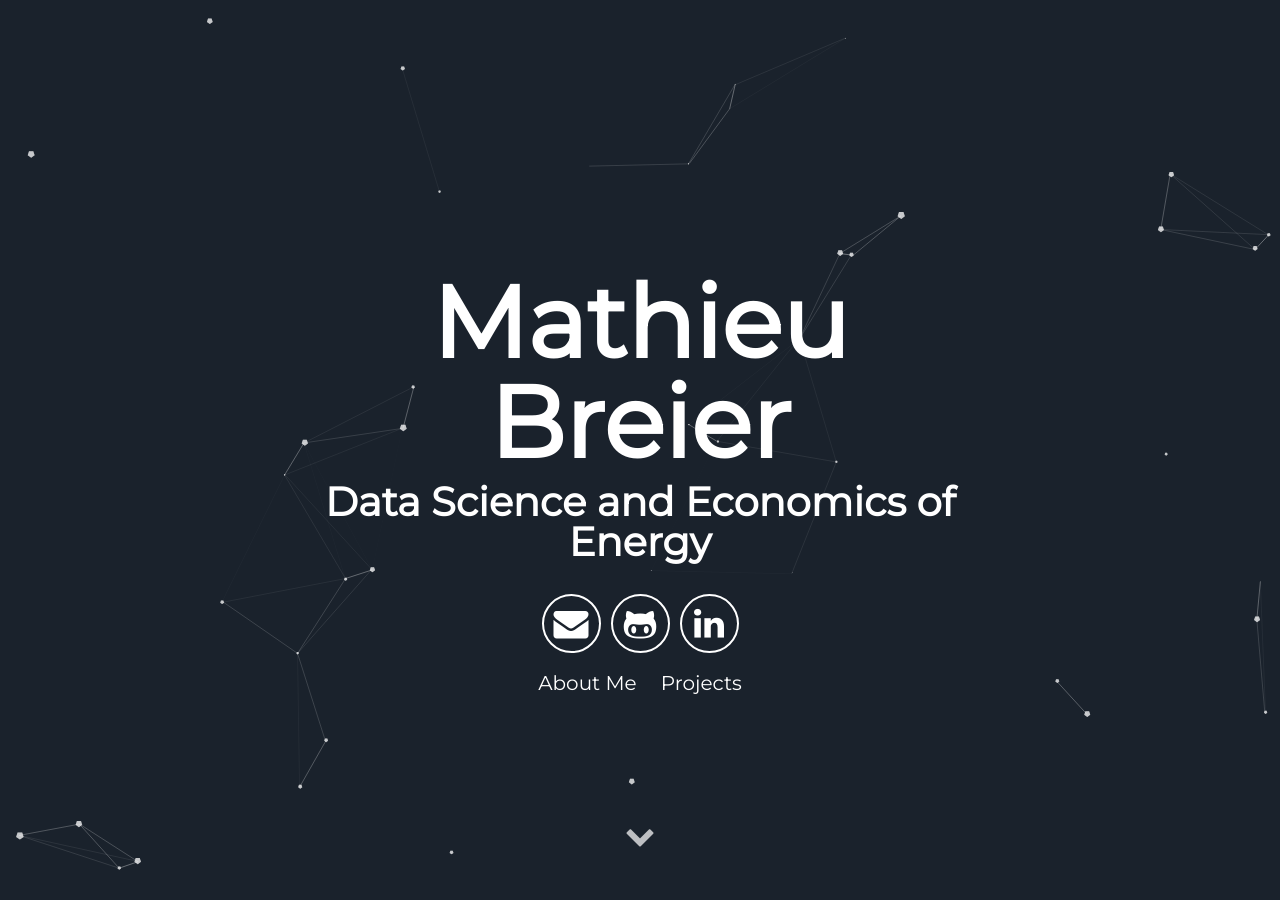
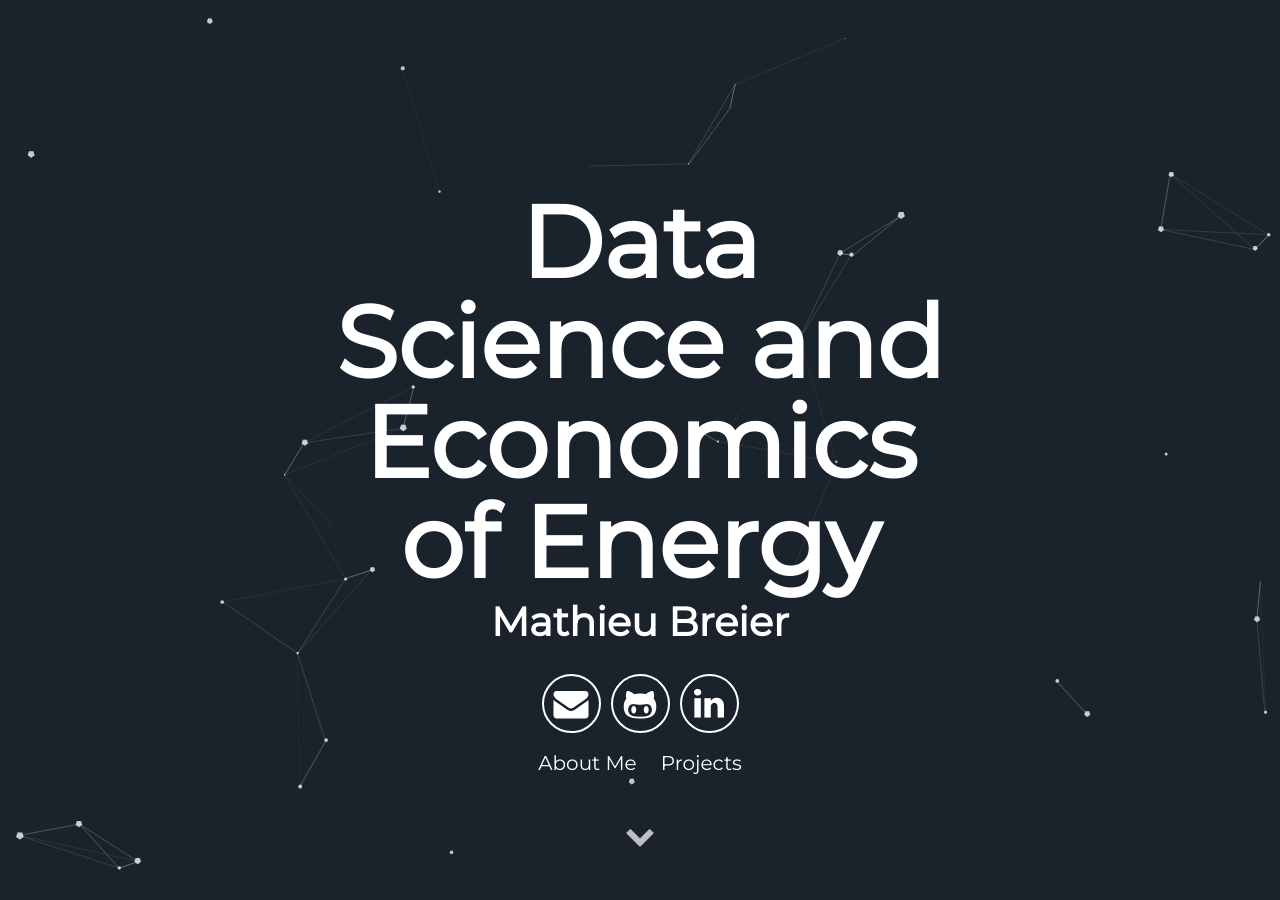
Before and after one commit to mtbrr26/MathieuBreier.github.io, a Jekyll site: the page built from index.html, in a window 1280 px wide and 900 px high. Built offline with Jekyll 4.4.1, drawn with Linux system fonts in a browser that asks for light colours; some of the changed text lies outside the part shown.

```diff
--- a/_config.yml
+++ b/_config.yml
@@ -5,9 +5,9 @@ description: A blog with some of my work in progress
 # url: "localhost:3000" # the base hostname & protocol for your site e.g. http://willianjusten.com.br
 
 # User settings
-username: Mathieu Breier
+username: Data Science and Economics of Energy
 user_description: Welcome to my website where I share some of my projects. I am currently a Master student in Data Science at the Barcelona School of Economics (BSE). You can explore the projects I have included below.
-user_title: Data Science and Economics of Energy
+user_title: Mathieu Breier
 email: breiermathieu@gmail.com
 #twitter_username: lorem_ipsum
 github_username:  mtbrr26
```
